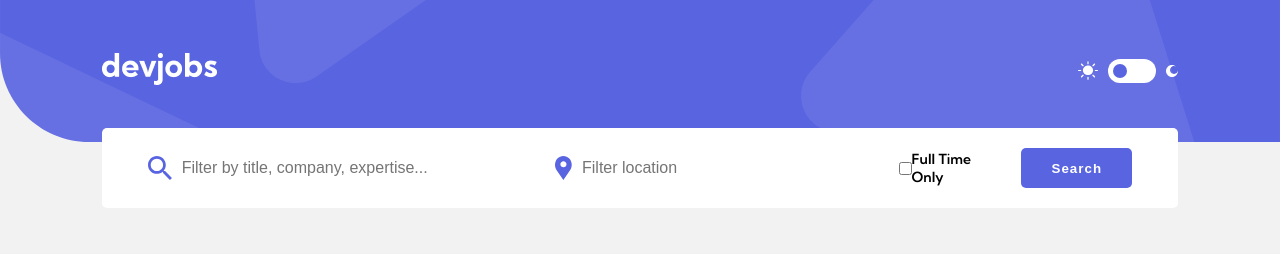
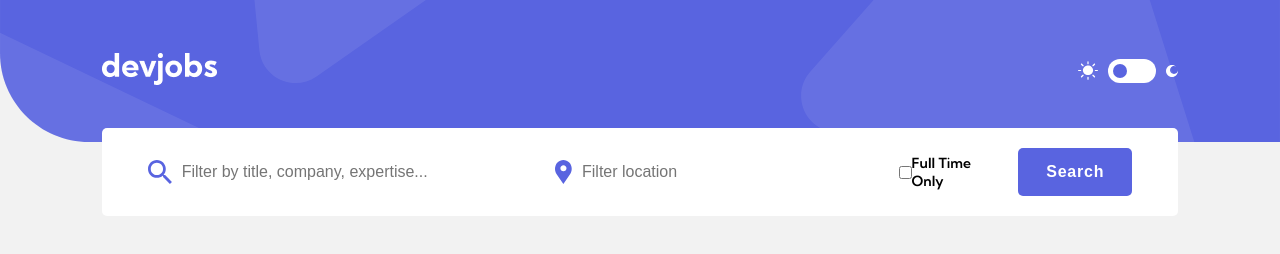
Before and after one commit to perbi-onasis/developer-job-board, a plain HTML site: page index.html in a window 1280 px wide. Drawn offline with Linux system fonts and the light colour scheme.

Commit message:
completed overlaying of search bar over header on large screens

```diff
--- a/style/main.css
+++ b/style/main.css
@@ -122,8 +122,8 @@ header .header-contents{
 
 .search-container .fulltime-search button{
     padding: 0 10px;
-    height: 40px;
-    width: 7rem;
+    height: 3rem;
+    width: 7.4rem;
     border-radius: 5px;
     font-weight: 600;
     background-color: var(--pri-main-color);
@@ -131,8 +131,13 @@ header .header-contents{
     outline: none;
     cursor: pointer;
     color: var(--sec-white-color);
-    letter-spacing: 1px;
+    letter-spacing: 0.8px;
     margin-left: 1rem;
+    font-size: var(--body-font);
+}
+
+.search-container .fulltime-search button:hover{
+    background-color: var(--pri-sec-color);
 }
 
 /* .line{
```
